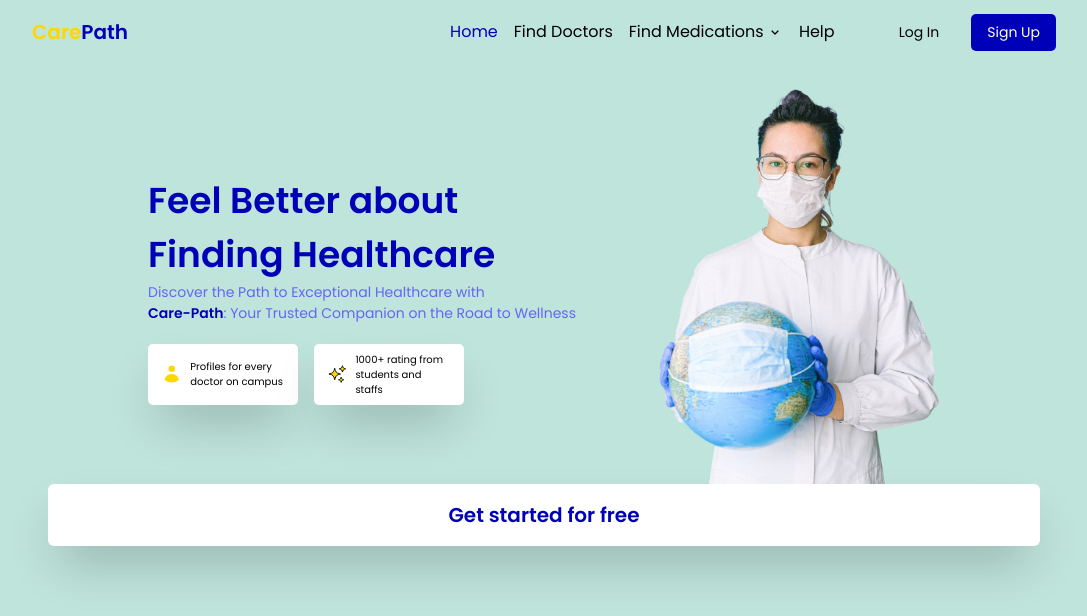
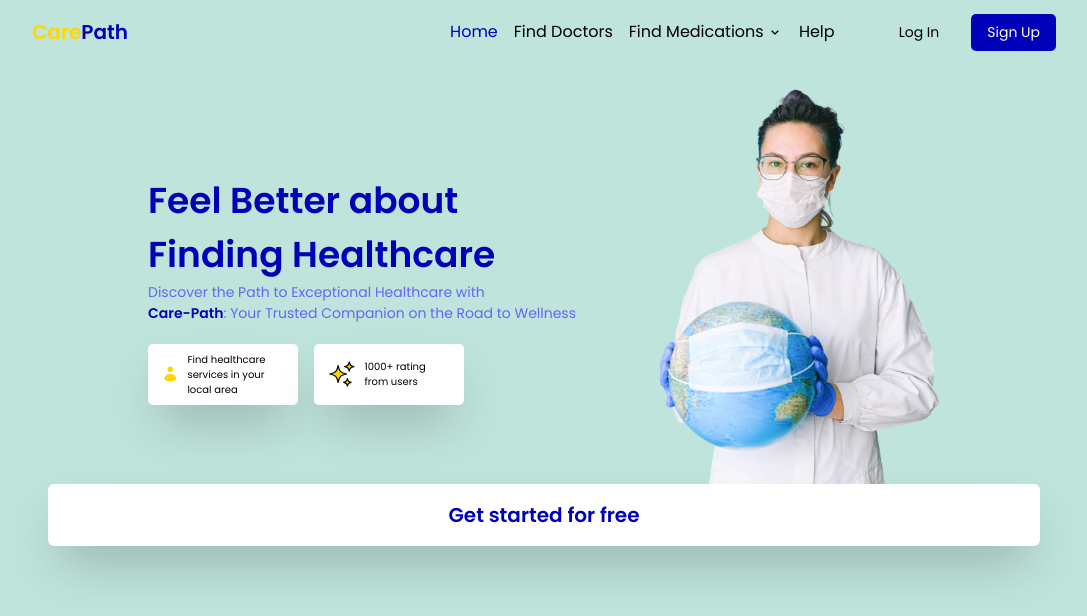
Before and after one commit to TPriince/Care-Path, a Vue app: page / in a window 1280 px wide. Shown: the top 616 px of the page, without its empty margins (96-1183 px from the left). Built offline with nearby package versions, Linux system fonts and the light colour scheme; no server answers.

Commit message:
feat: Remove search bar from header in DashbaordView

```diff
--- a/src/components/MainComponent.vue
+++ b/src/components/MainComponent.vue
@@ -16,7 +16,7 @@
                                 d="M10 8a3 3 0 100-6 3 3 0 000 6zM3.465 14.493a1.23 1.23 0 00.41 1.412A9.957 9.957 0 0010 18c2.31 0 4.438-.784 6.131-2.1.43-.333.604-.903.408-1.41a7.002 7.002 0 00-13.074.003z" />
                         </svg>
 
-                        <p>Profiles for every doctor on campus</p>
+                        <p>Find healthcare services in your local area</p>
                     </div>
                     <div class="section-info">
                         <svg xmlns="http://www.w3.org/2000/svg" fill="gold" viewBox="0 0 24 24" stroke-width="1.0"
@@ -25,7 +25,7 @@
                                 d="M9.813 15.904L9 18.75l-.813-2.846a4.5 4.5 0 00-3.09-3.09L2.25 12l2.846-.813a4.5 4.5 0 003.09-3.09L9 5.25l.813 2.846a4.5 4.5 0 003.09 3.09L15.75 12l-2.846.813a4.5 4.5 0 00-3.09 3.09zM18.259 8.715L18 9.75l-.259-1.035a3.375 3.375 0 00-2.455-2.456L14.25 6l1.036-.259a3.375 3.375 0 002.455-2.456L18 2.25l.259 1.035a3.375 3.375 0 002.456 2.456L21.75 6l-1.035.259a3.375 3.375 0 00-2.456 2.456zM16.894 20.567L16.5 21.75l-.394-1.183a2.25 2.25 0 00-1.423-1.423L13.5 18.75l1.183-.394a2.25 2.25 0 001.423-1.423l.394-1.183.394 1.183a2.25 2.25 0 001.423 1.423l1.183.394-1.183.394a2.25 2.25 0 00-1.423 1.423z" />
                         </svg>
 
-                        <p>1000+ rating from students and staffs</p>
+                        <p>1000+ rating from users</p>
                     </div>
                 </div>
             </div>
--- a/src/views/DashboardView.vue
+++ b/src/views/DashboardView.vue
@@ -6,10 +6,10 @@
                 <RouterLink class="logo" to="/"><span class="logo-care">Care</span>Path</RouterLink>
             </div>
             <div class="search-and-profile">
-                <div class="search">
+                <!-- <div class="search">
                     <input type="text" placeholder="Search hospitals">
                     <button class="search-icon__btn"><i class='bx bx-search-alt'></i></button>
-                </div>
+                </div> -->
                 <RouterLink to="/dashboard/profile">
                     <div class="profile">
                         <div class="user-profile">
@@ -171,8 +171,9 @@ export default defineComponent({
     grid-area: header;
     padding: 0 40px;
     display: flex;
+    justify-content: space-between;
     align-items: center;
-    gap: 5px;
+    gap: 10px;
     box-shadow: rgba(50, 50, 93, 0.25) 0px 6px 12px -2px, rgba(0, 0, 0, 0.3) 0px 3px 7px -3px;
     width: 100%;
 }
@@ -295,8 +296,8 @@ export default defineComponent({
 
 .search-and-profile {
     display: flex;
-    justify-content: space-between;
-    gap: 10px;
+    justify-content: flex-end;
+    /* gap: 10px; */
     align-items: center;
     width: calc(100% - 250px);
 }
```
